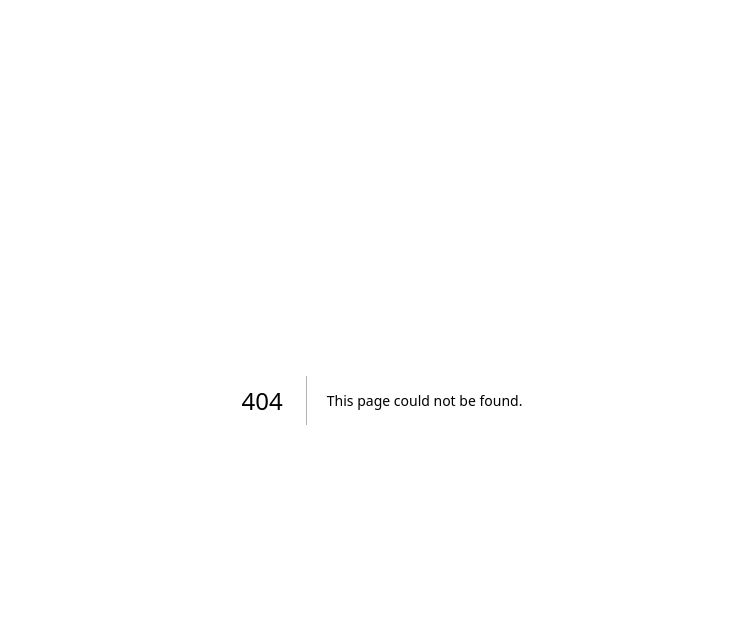
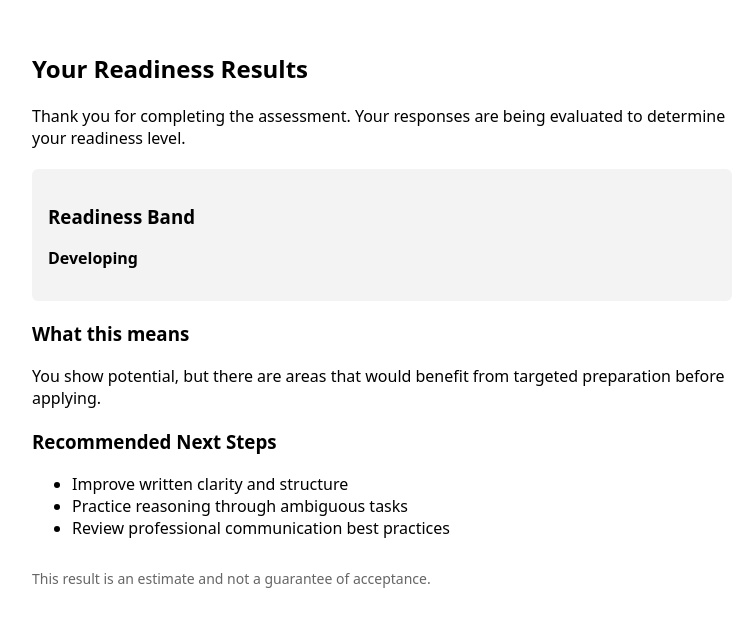
Before and after one commit to MissDaze/Recruitme, a Next.js app: page /assess/language/src/app/assess/reasoning/src/app/assess/interview/src/app/assess/results in a window 1280 px wide. Before the commit this address had no page. Shown: the top 626 px of the page, without its empty margins (258-1014 px from the left). Built offline with nearby package versions, Linux system fonts and the light colour scheme.

Commit message:
Create ResultsPage component for assessment results

```diff
--- /dev/null
+++ b/src/app/assess/language/src/app/assess/reasoning/src/app/assess/interview/src/app/assess/results/page.tsx
@@ -0,0 +1,45 @@
+export default function ResultsPage() {
+  return (
+    <main style={{ padding: 32, maxWidth: 700, margin: "0 auto" }}>
+      <h2>Your Readiness Results</h2>
+
+      <p>
+        Thank you for completing the assessment. Your responses are being
+        evaluated to determine your readiness level.
+      </p>
+
+      <div
+        style={{
+          marginTop: 20,
+          padding: 16,
+          background: "#f3f3f3",
+          borderRadius: 6,
+        }}
+      >
+        <h3>Readiness Band</h3>
+        <p><strong>Developing</strong></p>
+      </div>
+
+      <div style={{ marginTop: 20 }}>
+        <h3>What this means</h3>
+        <p>
+          You show potential, but there are areas that would benefit from
+          targeted preparation before applying.
+        </p>
+      </div>
+
+      <div style={{ marginTop: 20 }}>
+        <h3>Recommended Next Steps</h3>
+        <ul>
+          <li>Improve written clarity and structure</li>
+          <li>Practice reasoning through ambiguous tasks</li>
+          <li>Review professional communication best practices</li>
+        </ul>
+      </div>
+
+      <p style={{ fontSize: 14, color: "#666", marginTop: 30 }}>
+        This result is an estimate and not a guarantee of acceptance.
+      </p>
+    </main>
+  );
+}
```
